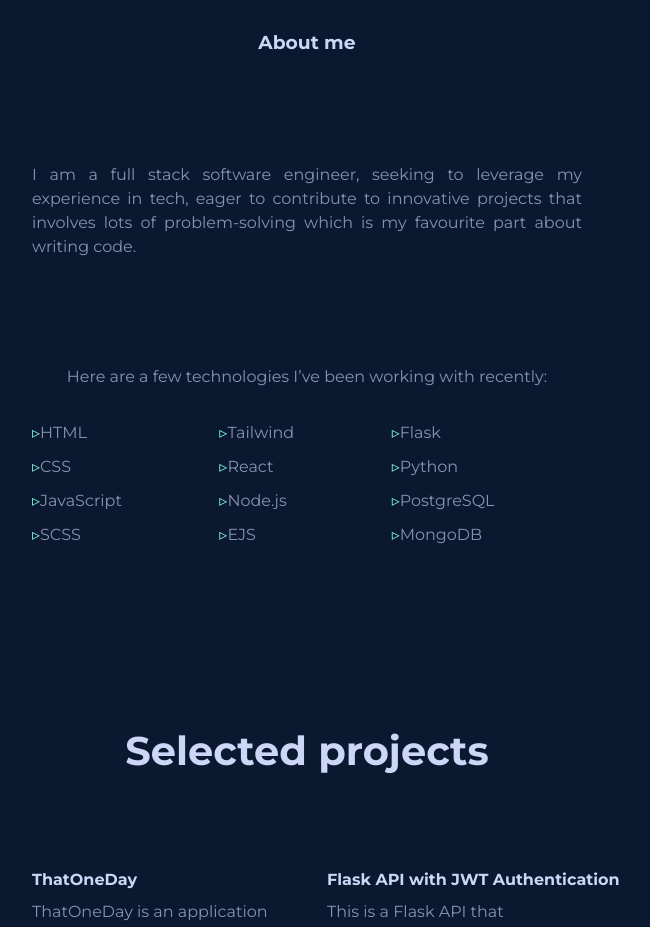
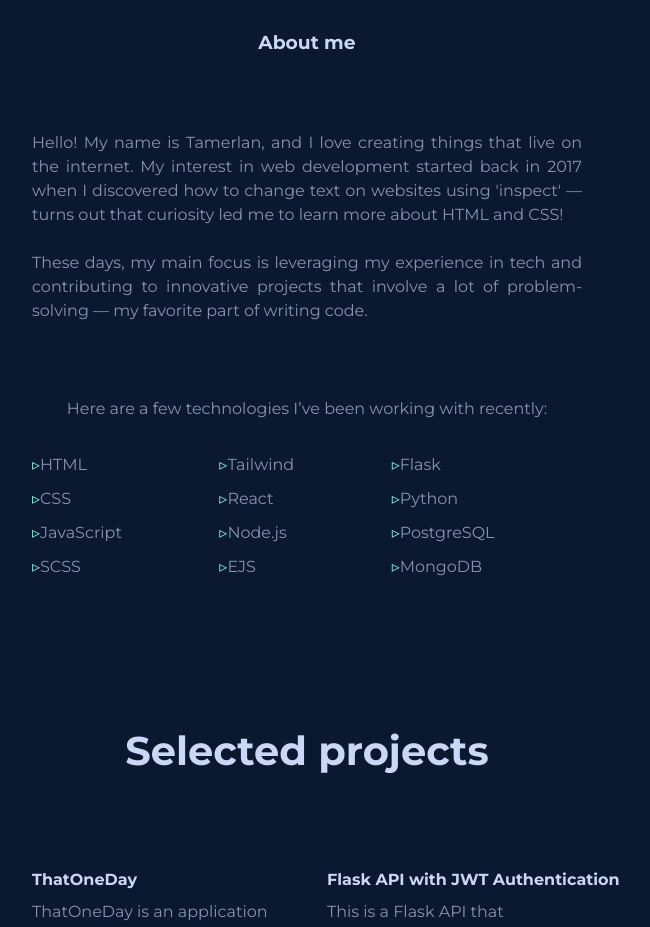
Before and after one commit to tamerlanmustafa/portfolio, a React (Vite) app: page / in a window 1280 px wide. Shown: the part 820-1747 px from the top of the page, without its empty margins (333-983 px from the left). Built offline with nearby package versions, Linux system fonts and the light colour scheme.

Commit message:
update about me text

```diff
--- a/src/components/AboutMe/AboutMe.jsx
+++ b/src/components/AboutMe/AboutMe.jsx
@@ -11,8 +11,11 @@ const AboutMe = () => {
                 <div className="my-info">
                     <div className="bio hidden">
                         <p>
-
-                            I am a full stack software engineer, seeking to leverage my experience in tech, eager to contribute to innovative projects that involves lots of problem-solving which is my favourite part about writing code.</p>
+                            Hello! My name is Tamerlan, and I love creating things that live on the internet. My interest in web development started back in 2017 when I discovered how to change text on websites using 'inspect' — turns out that curiosity led me to learn more about HTML and CSS!
+                            <br />
+                            <br />
+                            These days, my main focus is leveraging my experience in tech and contributing to innovative projects that involve a lot of problem-solving — my favorite part of writing code.
+                            </p>
                     </div>
 
                     <div className="skills hidden">
```
Also changed, not shown: src/assets/armyPhoto.jpeg (added).
